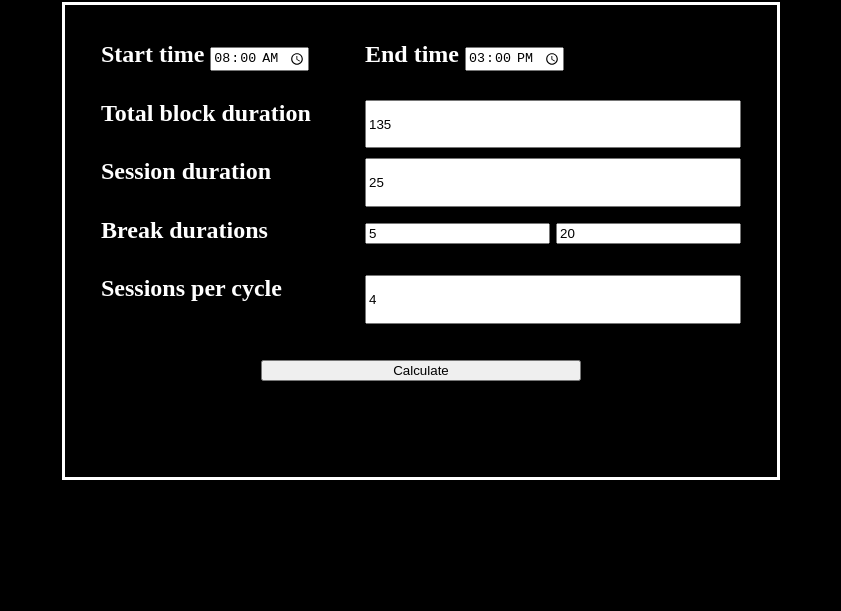
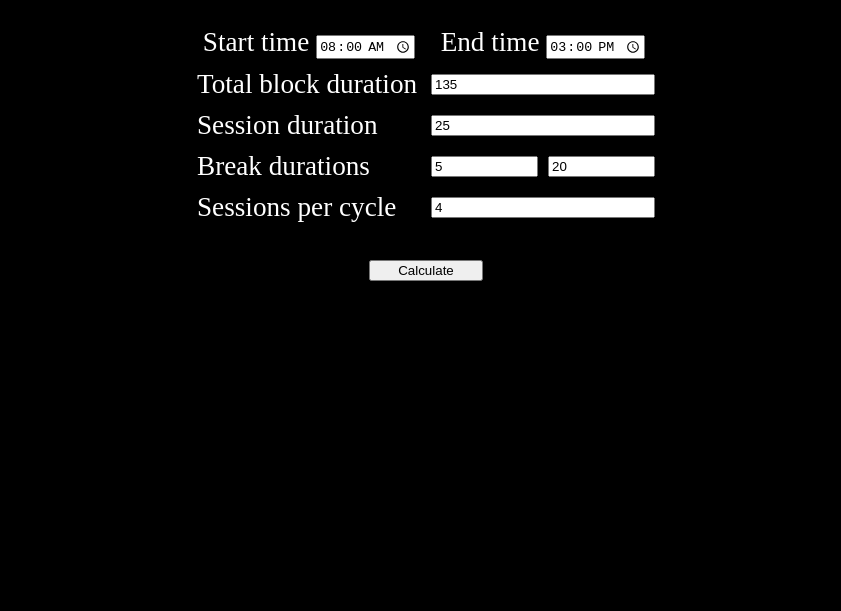
Before and after one commit to nyrzeff/pomometrics, a website built with Vite: page index.html in a window 1280 px wide. Shown: the part 189-800 px from the top of the page, without its empty margins (219-1060 px from the left). Built offline with nearby package versions, Linux system fonts and the light colour scheme.

Commit message:
fix: fix button reloading the page (+ style improvements)

```diff
--- a/index.html
+++ b/index.html
@@ -6,15 +6,14 @@
       <link rel="stylesheet" href="style.css" />
       <meta name="viewport" content="width=device-width, initial-scale=1.0" />
       <title>Pomometrics</title>
-      <script type="text/javascript" src="main.js"></script>
    </head>
    <body>
       <header class="widget__header">
          <h1>Pomometrics</h1>
          <h2>The ultimate Pomodoro technique calculator</h2>
       </header>
-      <form class="container">
-         <div>
+      <form class="form-container">
+         <div id="start-time-container">
             <label for="start-time">Start time</label>
             <input
                   type="time"
@@ -23,7 +22,7 @@
                   value="08:00"
                   />
          </div>
-         <div>
+         <div id="end-time-container">
             <label for="end-time">End time</label>
             <input
                   type="time"
@@ -50,7 +49,7 @@
                value="25"
                />
          <label for="break-durations">Break durations</label>
-         <div id="break-durations">
+         <div id="breaks-container">
             <input
                   type="text"
                   inputmode="numeric"
@@ -77,7 +76,8 @@
                placeholder="Sessions per cycle"
                value="4"
                />
-         <button onclick="calculate()">Calculate</button>
+         <button id="calculate-button" type="button">Calculate</button>
       </form>
+      <script type="module" src="main.js"></script>
    </body>
 </html>
--- a/main.js
+++ b/main.js
@@ -1,3 +1,8 @@
+const calculateButton = document.getElementById("calculate-button");
+calculateButton.addEventListener("click", () => {
+   calculate();
+});
+
 function calculate() {
    const totalBlockDuration = parseInt(document.getElementById("total-block-duration").value);
    const sessionDuration = parseInt(document.getElementById("session-duration").value);
--- a/style.css
+++ b/style.css
@@ -1,37 +1,57 @@
 html {
    background-color: black;
    color: white;
-   font-size: 1.5rem;
+   font-size: 1.7rem;
 }
 
-.container {
+.form-container {
    display: grid;
-   grid-template-columns: 1fr 1fr;
-   grid-template-rows: repeat(7, 1fr);
+   grid-template-columns: 50% 50%;
+   /* grid-template-rows: repeat(7, 1fr); */
    gap: 10px;
-   height: 50vh;
-   width: 50vw;
+   /* height: 50vh; */
+   width: 35vw;
+   /* place-content: center; */
+   /* justify-items: center; */
+   align-items: center;
    margin: auto;
-   border: solid;
-   padding: 1.5rem;
+   /* padding: 2rem; */
 }
 
 .widget__header {
    text-align: center;
 }
 
-label {
-   font-weight: bold;
-   max-width: 10rem;
+#start-time-container,
+#end-time-container {
+   justify-self: center;
+   align-self: center;
 }
 
-#break-durations {
-   white-space: nowrap;
+/* label { */
+/*    font-weight: bold; */
+/*    /1* max-width: 10rem; *1/ */
+/* } */
+
+input {
+   /* max-width: fit-content; */
+}
+
+#breaks-container {
+   display: flex;
+   gap: 10px;
+}
+
+#short-break-duration,
+#long-break-duration {
+   flex-shrink: 1;
+   min-width: 0px;
+   width: 50%;
 }
 
 button {
    grid-column: 1 / span 2;
    place-self: center;
    margin-top: 1rem;
-   width: 50%;
+   width: 25%;
 }
```
